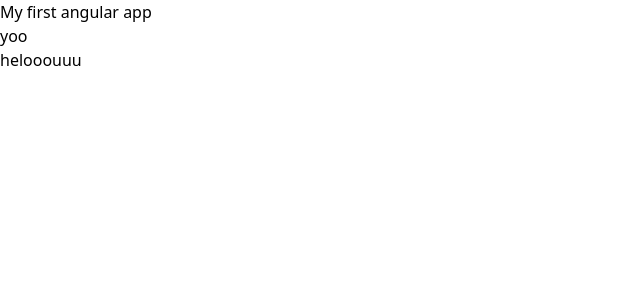
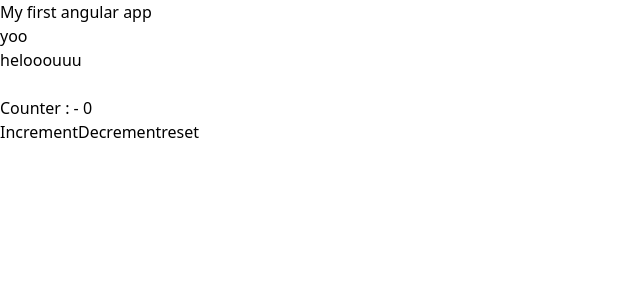
Before and after one commit to thisaraganhewa/AngularTutorial, an Angular app: page / in a window 1280 px wide. Shown: the top 300 px of the page, without its empty margins (0-640 px from the left). Built offline with nearby package versions, Linux system fonts and the light colour scheme.

Commit message:
event listener 3

```diff
--- a/src/app/Pages/home/home.component.html
+++ b/src/app/Pages/home/home.component.html
@@ -1,3 +1,4 @@
 <p>{{title()}}</p>
 <app-greeting [message]="greet"></app-greeting>
-<input type="text" (keyup)="keyUpHandler($event)">
+<input  type="text"  class="bg-blue-600" (keyup)="keyUpHandler($event)">
+<app-counter></app-counter>
--- a/src/app/Pages/home/home.component.ts
+++ b/src/app/Pages/home/home.component.ts
@@ -1,9 +1,10 @@
 import { Component, signal, Signal } from '@angular/core';
 import { GreetingComponent } from '../../components/greeting/greeting.component';
+import { CounterComponent } from '../../components/counter/counter.component';
 
 @Component({
   selector: 'app-home',
-  imports: [GreetingComponent],
+  imports: [GreetingComponent, CounterComponent],
   templateUrl: './home.component.html',
   styleUrl: './home.component.scss'
 })
--- /dev/null
+++ b/src/app/components/counter/counter.component.html
@@ -0,0 +1,7 @@
+<p>Counter : - {{count}}</p>
+
+<div class="flex">
+    <button class="bg-green-300 p-3 rounded-xl" (click)="increament()">Increment</button>
+    <button class="bg-red-600 p-3 rounded-xl" (click)="decrement()">Decrement</button>
+    <button class="bg-blue-300 p-3 rounded-xl" (click)="reset()">reset</button>
+</div>
--- /dev/null
+++ b/src/app/components/counter/counter.component.ts
@@ -0,0 +1,31 @@
+import { Component } from '@angular/core';
+
+@Component({
+  selector: 'app-counter',
+  imports: [],
+  templateUrl: './counter.component.html',
+  styleUrl: './counter.component.scss'
+})
+export class CounterComponent {
+
+  count = 0;
+
+  increament(){
+
+    this.count += 1;
+
+  }
+
+  decrement(){
+
+    this.count -= 1;
+
+  }
+
+  reset(){
+
+    this.count = 0;
+
+  }
+
+}
```
Also changed, not shown: src/app/components/counter/counter.component.scss (added), 1 other file (tests, documents, lock files or other folders).
